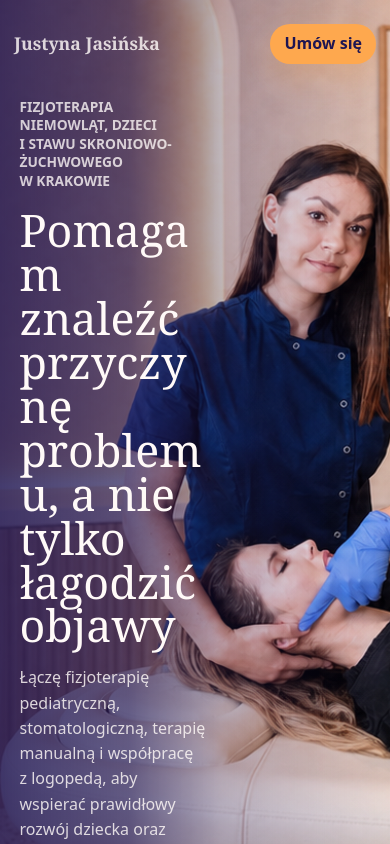
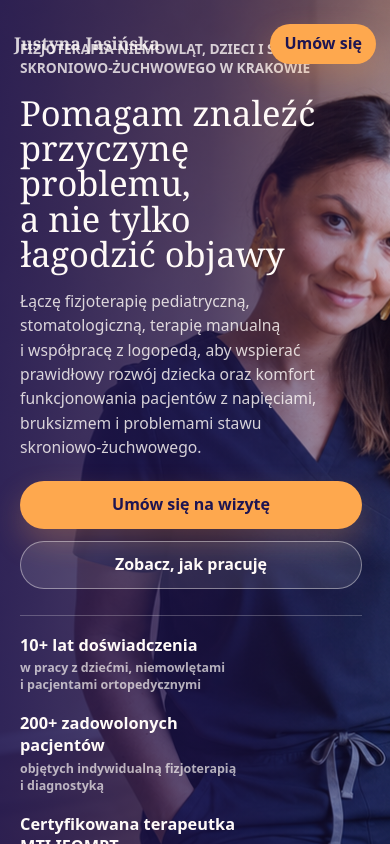
Before and after one commit to Shekspir2000/Justyna, a Next.js app: page / in a window 390 px wide. Shown: the top 844 px of the page. Built offline with nearby package versions, Linux system fonts and the light colour scheme.

Commit message:
Update hero and tighten page sections

```diff
--- a/app/globals.css
+++ b/app/globals.css
@@ -13,6 +13,9 @@
   --soft: #f7efec;
   --line: rgba(65, 52, 77, 0.18);
   --shadow: 0 22px 70px rgba(30, 21, 82, 0.13);
+  --content: 1180px;
+  --gutter: clamp(18px, 5vw, 72px);
+  --section-space: clamp(72px, 9vw, 132px);
 }
 
 * {
@@ -70,7 +73,7 @@ main {
   justify-content: space-between;
   gap: 18px;
   min-height: 76px;
-  padding: 14px clamp(18px, 5vw, 72px);
+  padding: 14px var(--gutter);
   border-bottom: 1px solid rgba(65, 52, 77, 0.1);
   background: rgba(255, 250, 248, 0.88);
   backdrop-filter: blur(18px);
@@ -214,7 +217,7 @@ main {
   min-height: calc(100svh - 76px);
   border-bottom: 1px solid rgba(65, 52, 77, 0.08);
   background: linear-gradient(90deg, rgba(225, 202, 196, 0.34), rgba(255, 250, 248, 0.94) 44%, rgba(255, 250, 248, 0.72));
-  padding: clamp(42px, 7vw, 92px) clamp(18px, 5vw, 72px) clamp(42px, 5vw, 62px);
+  padding: clamp(42px, 7vw, 92px) var(--gutter) clamp(42px, 5vw, 62px);
 }
 
 .hero-background {
@@ -225,17 +228,35 @@ main {
   min-height: calc(132svh - 76px);
   overflow: hidden;
   border-bottom: 0;
-  background:
-    linear-gradient(90deg, rgba(30, 21, 82, 0.83) 0%, rgba(30, 21, 82, 0.68) 33%, rgba(30, 21, 82, 0.28) 57%, rgba(30, 21, 82, 0.04) 100%),
-    url("/images/justyna-premium-clinic-wide-hero-v2.png") center center / cover no-repeat;
-  background-attachment: fixed;
-  padding: clamp(132px, 13vw, 174px) clamp(18px, 5vw, 72px) clamp(56px, 7vw, 96px);
+  background: var(--ink);
+  padding: clamp(132px, 13vw, 174px) var(--gutter) clamp(56px, 7vw, 96px);
+}
+
+.hero-background::before,
+.hero-background::after {
+  content: "";
+  position: absolute;
+  pointer-events: none;
+}
+
+.hero-background::before {
+  inset: 0;
+  z-index: 0;
+  background: url("/images/justyna-hero-clinic-generated.png") center center / 124% auto no-repeat;
+  transform: none;
+  transform-origin: center center;
+}
+
+.hero-background::after {
+  inset: 0;
+  z-index: 1;
+  background: linear-gradient(90deg, rgba(30, 21, 82, 0.83) 0%, rgba(30, 21, 82, 0.68) 33%, rgba(30, 21, 82, 0.28) 57%, rgba(30, 21, 82, 0.04) 100%);
 }
 
 .hero-background .hero-copy {
   --hero-text-shift: -118px;
   position: relative;
-  z-index: 1;
+  z-index: 2;
   justify-content: center;
   max-width: min(760px, 48vw);
   min-height: auto;
@@ -257,7 +278,7 @@ main {
 .hero-background h1 {
   max-width: 760px;
   color: #fffaf8;
-  font-size: clamp(2.8rem, 5vw, 5.35rem);
+  font-size: clamp(2.38rem, 4.25vw, 4.55rem);
   line-height: 0.98;
 }
 
@@ -306,6 +327,16 @@ main {
   to {
     opacity: 0.42;
     transform: translateY(var(--hero-text-shift));
+  }
+}
+
+@keyframes hero-image-parallax {
+  from {
+    background-position: center 51%;
+  }
+
+  to {
+    background-position: center 47%;
   }
 }
 
@@ -356,6 +387,12 @@ main {
 }
 
 @supports (animation-timeline: scroll()) {
+  .hero-background::before {
+    animation: hero-image-parallax linear both;
+    animation-timeline: scroll(root block);
+    animation-range: 0 72svh;
+  }
+
   .hero-background .hero-copy {
     animation: hero-text-parallax linear both;
     animation-timeline: scroll(root block);
@@ -533,9 +570,9 @@ h3 {
 .marquee-band {
   position: relative;
   overflow: hidden;
-  min-height: clamp(58px, 5vw, 78px);
+  min-height: clamp(36px, 3.05vw, 48px);
   border-block: 1px solid rgba(255, 250, 248, 0.08);
-  background: var(--plum);
+  background: var(--ink);
   color: rgba(255, 250, 248, 0.64);
 }
 
@@ -543,7 +580,7 @@ h3 {
   display: flex;
   align-items: center;
   width: max-content;
-  min-height: clamp(58px, 5vw, 78px);
+  min-height: clamp(36px, 3.05vw, 48px);
   white-space: nowrap;
   animation: marquee-scroll 42s linear infinite;
 }
@@ -587,9 +624,9 @@ h3 {
 }
 
 .section {
-  width: min(1180px, calc(100% - 36px));
+  width: min(var(--content), calc(100% - 36px));
   margin: 0 auto;
-  padding: clamp(72px, 9vw, 132px) 0;
+  padding: var(--section-space) 0;
 }
 
 .section-heading {
@@ -607,6 +644,10 @@ h3 {
 .contact-section {
   display: grid;
   gap: 30px;
+}
+
+.contact-section {
+  max-width: 980px;
 }
 
 .about-section .section-heading .eyebrow {
@@ -874,13 +915,13 @@ h3 {
   background:
     linear-gradient(180deg, rgba(225, 202, 196, 0.36), rgba(255, 250, 248, 0.86)),
     var(--soft);
-  padding-inline: clamp(18px, 5vw, 72px);
+  padding-inline: var(--gutter);
 }
 
 .offer-section .section-heading,
 .offer-feature,
 .offer-paths {
-  width: min(1180px, 100%);
+  width: min(var(--content), 100%);
   margin-inline: auto;
 }
 
@@ -1019,7 +1060,7 @@ h3 {
 }
 
 .booking-section {
-  padding: clamp(72px, 10vw, 132px) 18px;
+  padding: var(--section-space) var(--gutter);
   background:
     linear-gradient(rgba(30, 21, 82, 0.76), rgba(30, 21, 82, 0.76)),
     url("/images/tmj-portret.jpg") center / cover;
@@ -1027,7 +1068,7 @@ h3 {
 }
 
 .booking-inner {
-  width: min(860px, 100%);
+  width: min(var(--content), 100%);
   margin: 0 auto;
   text-align: center;
 }
@@ -1097,6 +1138,8 @@ h3 {
   grid-template-columns: repeat(2, minmax(0, 1fr));
   gap: clamp(18px, 2.4vw, 26px);
   align-items: start;
+  width: min(760px, 100%);
+  margin-inline: auto;
 }
 
 .cooperation-photos img {
@@ -1228,7 +1271,7 @@ h3 {
 }
 
 .shop-section {
-  padding: clamp(70px, 8vw, 116px) clamp(18px, 5vw, 72px);
+  padding: clamp(70px, 8vw, 116px) var(--gutter);
   background:
     linear-gradient(135deg, rgba(30, 21, 82, 0.94), rgba(65, 52, 77, 0.9)),
     var(--ink);
@@ -1236,7 +1279,7 @@ h3 {
 }
 
 .shop-inner {
-  width: min(920px, 100%);
+  width: min(var(--content), 100%);
   margin-inline: auto;
   display: grid;
   align-items: center;
@@ -1296,7 +1339,7 @@ h3 {
   border: 1px solid var(--line);
   border-radius: 10px;
   background: rgba(255, 255, 255, 0.62);
-  padding: clamp(18px, 3vw, 30px);
+  padding: clamp(18px, 2.4vw, 26px);
   box-shadow: var(--shadow);
 }
 
@@ -1357,7 +1400,7 @@ h3 {
 .site-footer {
   display: grid;
   gap: 16px;
-  padding: 34px clamp(18px, 5vw, 72px) 92px;
+  padding: 34px var(--gutter) 92px;
   background: var(--ink);
   color: #fffaf8;
 }
@@ -1446,10 +1489,15 @@ h3 {
   }
 
   .about-grid,
-  .contact-section,
   .split {
     grid-template-columns: minmax(0, 0.86fr) minmax(0, 1fr);
     align-items: center;
+  }
+
+  .contact-section {
+    grid-template-columns: minmax(0, 0.9fr) minmax(360px, 0.96fr);
+    align-items: start;
+    gap: clamp(28px, 4vw, 46px);
   }
 
   .about-grid {
@@ -1502,6 +1550,45 @@ h3 {
 }
 
 @media (max-width: 639px) {
+  .hero-background {
+    min-height: calc(118svh - 66px);
+    padding-top: 104px;
+    padding-inline: 20px;
+  }
+
+  .hero-background::before {
+    background-size: cover;
+  }
+
+  .hero-background::after {
+    background: linear-gradient(90deg, rgba(30, 21, 82, 0.86) 0%, rgba(30, 21, 82, 0.66) 54%, rgba(30, 21, 82, 0.24) 100%);
+  }
+
+  .hero-background .hero-copy {
+    --hero-text-shift: -72px;
+    max-width: min(100%, 342px);
+    gap: 18px;
+    padding-top: 10px;
+  }
+
+  .hero-background h1 {
+    max-width: 100%;
+    font-size: clamp(2.08rem, 8.84vw, 2.6rem);
+    line-height: 1.02;
+    overflow-wrap: normal;
+    word-break: normal;
+  }
+
+  .hero-background .lead {
+    max-width: 315px;
+    font-size: 0.98rem;
+    line-height: 1.55;
+  }
+
+  .hero-background .trust-strip {
+    grid-template-columns: 1fr;
+  }
+
   h1,
   h2,
   h3,
--- a/app/page.tsx
+++ b/app/page.tsx
@@ -4,7 +4,7 @@ const bookingUrl =
   "https://www.znanylekarz.pl/justyna-jasinska-2/fizjoterapeuta/krakow";
 
 const keepShortWords = (text: string) =>
-  text.replace(/(^|[\s(])([iIzZ]) /g, "$1$2\u00a0");
+  text.replace(/(^|[\s(])([aAiIzZ]) /g, "$1$2\u00a0");
 
 const navItems: Array<[label: string, href: string | null]> = [
   ["O mnie", "#o-mnie"],
```
Also changed, not shown: public/images/justyna-hero-clinic-generated.png (added).
